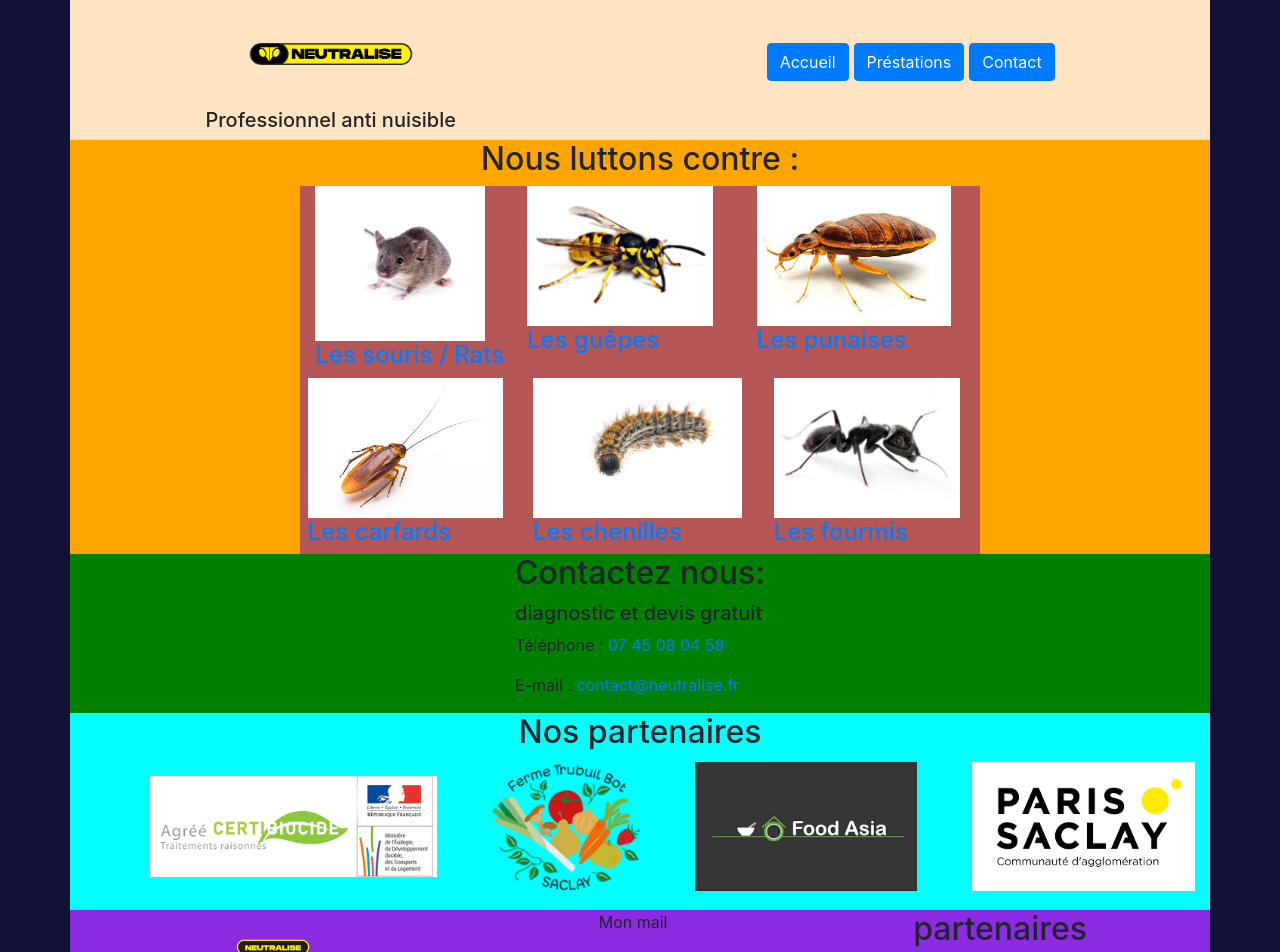
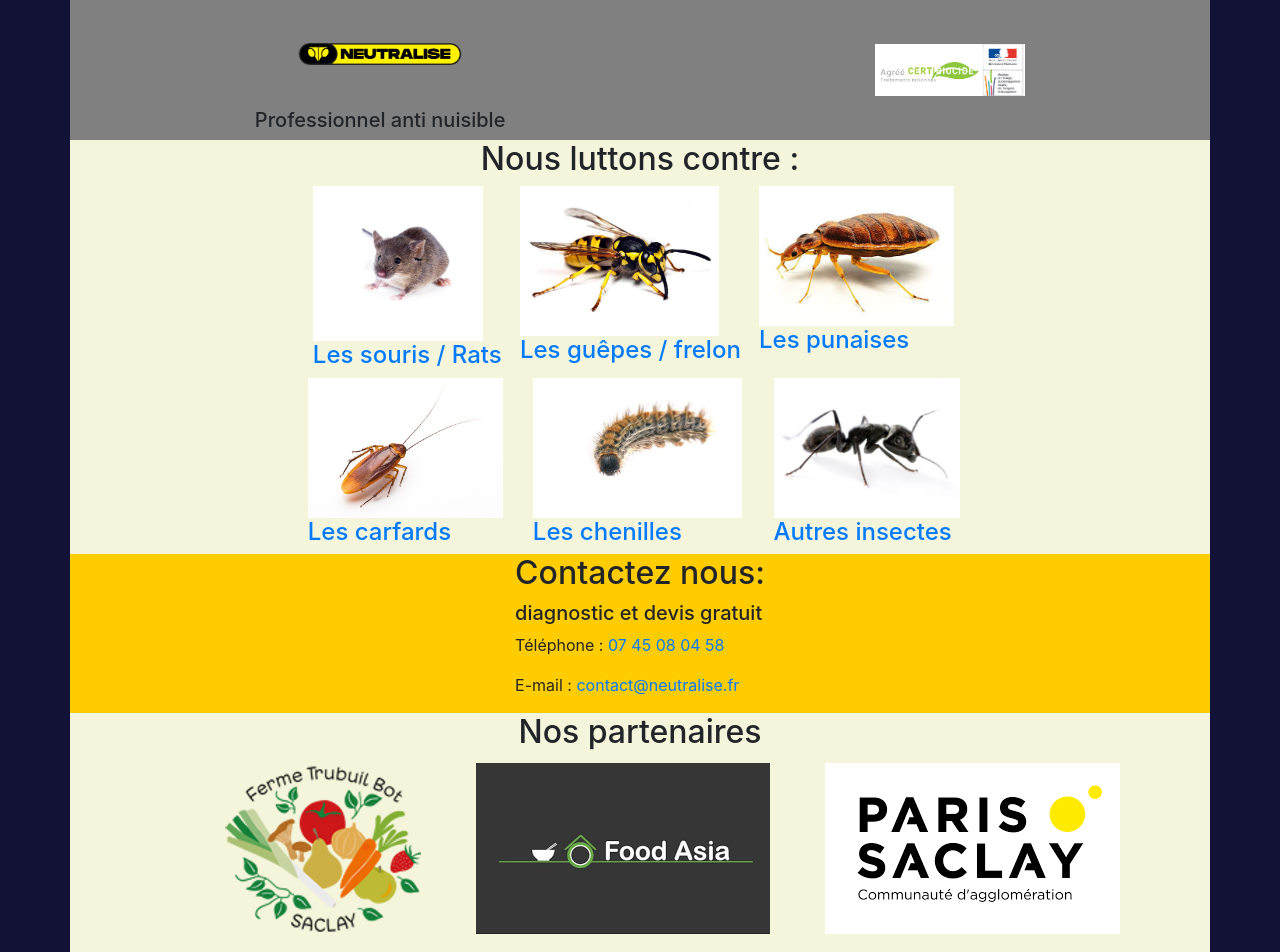
Before and after one commit to Rappson/neutralize, a React (Create React App) app in the folder frontend/: page / in a window 1280 px wide. Shown: the top 952 px of the page. Built offline with nearby package versions, Linux system fonts and the light colour scheme.

Commit message:
changement des couleurs

```diff
--- a/frontend/src/Style/Style.css
+++ b/frontend/src/Style/Style.css
@@ -1,10 +1,20 @@
+:root {
+    --primary-color: rgb(128, 128, 128);
+    --secondary-color: rgb(255, 204, 0);
+    --beige: rgb(245, 245, 220)
+}
+
 .container {
     padding-left: 0;
     padding-right: 0;
 }
 
 header {
-    background-color: bisque;
+    background-color: var(--primary-color);
+}
+
+.certification{
+    width: 150px;
 }
 
 .main_title {
@@ -25,7 +35,6 @@ header {
 
 .menu-list-components {
     display: flex;
-    ;
 }
 
 .menu-list-components,
@@ -39,7 +48,7 @@ ol {
 
 /* home */
 .home {
-    background-color: orange;
+    background-color: var(--beige);
 }
 
 .insect-cards-img {
@@ -50,16 +59,16 @@ ol {
 }
 
 .insect-cards-area {
-    background-color: rgb(182, 87, 87);
+    background-color: var(--beige);
 }
 
 .contact_container {
-    background-color: green;
+    background-color: var(--secondary-color);
 }
 
 /* partners */
 .partner_container {
-    background-color: aqua;
+    background-color: var(--beige);
 }
 
 .Partners_logo {
@@ -68,7 +77,7 @@ ol {
 
 /* FOOTER */
 .footer {
-    background-color: blueviolet;
+    background-color: var(--primary-color);
 }
 
 .logo_container {
--- a/frontend/src/components/articles/home.js
+++ b/frontend/src/components/articles/home.js
@@ -25,7 +25,7 @@ function Home() {
             id: 2,
             imageUrl: guepes,
             altText: "Photo d'une guêpe",
-            title: "Les guêpes"
+            title: "Les guêpes / frelon"
         },
         {
             id: 3,
@@ -49,8 +49,8 @@ function Home() {
             id: 6,
             imageUrl: fourmis,
             altText: "Photo d'une fourmis",
-            title: "Les fourmis"
-        },
+            title: "Autres insectes"
+        }
 
 
     ]
@@ -76,20 +76,20 @@ function Home() {
 
                     clik redirect -> vers une description de la bestiole
                 */}
-                    <div className='insect-cards-area'>
-                        <div className='second-row d-flex justify-content-around'>
+                    <div className='insect-cards-area d-flex flex-column'>
+                        <div className='second-row d-flex flex-row justify-content-around'>
                             {firstRow.map((image) => (
                                 <Link key={image.id} to={linkToCommonPage} className='image-link'>
-                                <ImageWithTitle
-                                    key={image.id}
-                                    imageUrl={image.imageUrl}
-                                    altText={image.altText}
-                                    title={image.title}/>
+                                    <ImageWithTitle
+                                        key={image.id}
+                                        imageUrl={image.imageUrl}
+                                        altText={image.altText}
+                                        title={image.title} />
                                 </Link>
                             ))}
                         </div>
 
-                        <div className='first-row d-flex justify-content-around'>
+                        <div className='first-row d-flex flex-row justify-content-around'>
                             {secondRow.map((image) => (
                                 <Link key={image.id} to={linkToCommonPage} className='image-link'>
                                     <ImageWithTitle
--- a/frontend/src/components/articles/partner.js
+++ b/frontend/src/components/articles/partner.js
@@ -1,5 +1,5 @@
 import '../../Style/Style.css';
-import biocide from '../../Style/images/Partners/CertiBiocide.png';
+import biocide from '../../Style/images/CertiBiocide.png';
 import ferme from '../../Style/images/Partners/FermeSaclay.png';
 import foodAsia from '../../Style/images/Partners/FoodAsia.png';
 import parisSaclay from '../../Style/images/Partners/ParisSaclay.png';
@@ -10,9 +10,6 @@ function Partner() {
         <div className='partner_container container d-flex flex-column align-items-center'>
             <h2>Nos partenaires</h2>
             <ul className='img_partners_area d-flex flex-row align-items-center'>
-                <ol className="biocide">
-                    <img src={biocide} alt='cerification agrée certibiocide' className="Partners_logo"></img>
-                </ol>
                 <ol className="ferme">
                     <img src={ferme} alt='logo de partenaire : ferme de Saclay' className="Partners_logo"></img>
                 </ol>
--- a/frontend/src/components/footer/footer.js
+++ b/frontend/src/components/footer/footer.js
@@ -3,6 +3,9 @@ import '../../Style/Style.css';
 import Logo from '../../Style/images/logo_neutalise_1.png'; //logo
 import Logo2 from '../../Style/images/logo_neutalise_2.png'; // fond jaune ecriture noir
 import Logo3 from '../../Style/images/logo_neutalise_3.png';// fond noir ecriture jaune
+
+// CERTI BIOCIDE
+import biocide from '../../Style/images/CertiBiocide.png'
 
 //PARTENAIRES
 
@@ -22,14 +25,14 @@ function footer() {
             </div>
 
             <div className="footer_contact_container">
-                <p>Mon mail</p>
-                <p>tel</p>
+                <p>contact@neutralise.fr</p>
+                <p>07 45 08 04 58</p>
                 <p>adresse</p>
             </div>
 
 
             <div className="partenaires">
-                <h2>partenaires</h2>
+                <h2>Partenaires</h2>
             </div>
         </div>
     )
--- a/frontend/src/components/header/Header.js
+++ b/frontend/src/components/header/Header.js
@@ -1,8 +1,11 @@
 import '../../Style/Style.css';
 
+// LOGO
 import Logo from '../../Style/images/logo_neutalise_1.png';
 import Logo2 from '../../Style/images/logo_neutalise_2.png';
 import Logo3 from '../../Style/images/logo_neutalise_3.png';
+// BIOCIDE
+import Biocide from '../../Style/images/CertiBiocide.png'
 
 function Header() {
     return (
@@ -13,33 +16,7 @@ function Header() {
                     <img src={Logo2} alt="Logo anti nuisible" className="logo_principal"></img>
                     <h5>Professionnel anti nuisible</h5>
                 </div>
-                <div className='menu-list'>
-                    <ul className='menu-list-components'>
-                        <ol className="btn btn-primary btn-components">Accueil</ol>
-                        <ol className="btn btn-primary btn-components">Préstations</ol>
-                        <ol className="btn btn-primary btn-components">Contact</ol>
-                    </ul>
-                </div>
-
-                {/* dropdown Mobile only */}
-                {/* <ol className="nav-item dropdown">
-                    <a className="nav-link dropdown-toggle"
-                        href="#"
-                        id="navbarDropdown"
-                        role="button"
-                        data-toggle="dropdown"
-                        aria-haspopup="true"
-                        aria-expanded="false">
-                        Dropdown
-                    </a>
-                    <div className="dropdown-menu" aria-labelledby="navbarDropdown">
-                        <a className="dropdown-item" href="#">Action</a>
-                        <a className="dropdown-item" href="#">Another action</a>
-                        <div className="dropdown-divider"></div>
-                        <a className="dropdown-item" href="#">Something else here</a>
-                    </div>
-                </ol> */}
-
+                <img src={Biocide} alt="Certification Biocide" className="certification"></img>
             </header>
         </div>
     )
```
Also changed, not shown: frontend/src/Style/images/CertiBiocide.png (renamed from frontend/src/Style/images/Partners/CertiBiocide.png).
